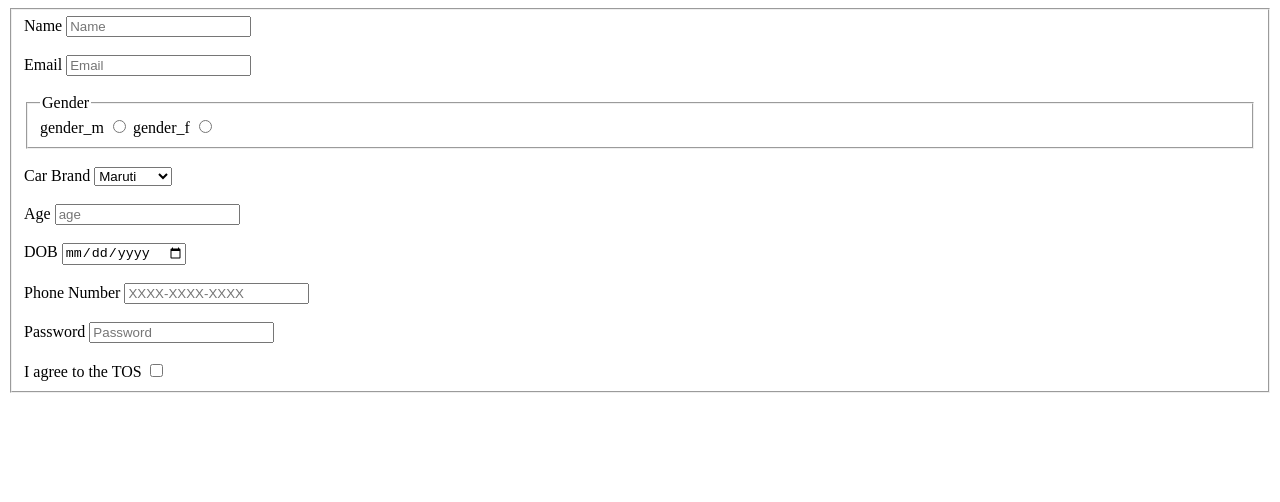
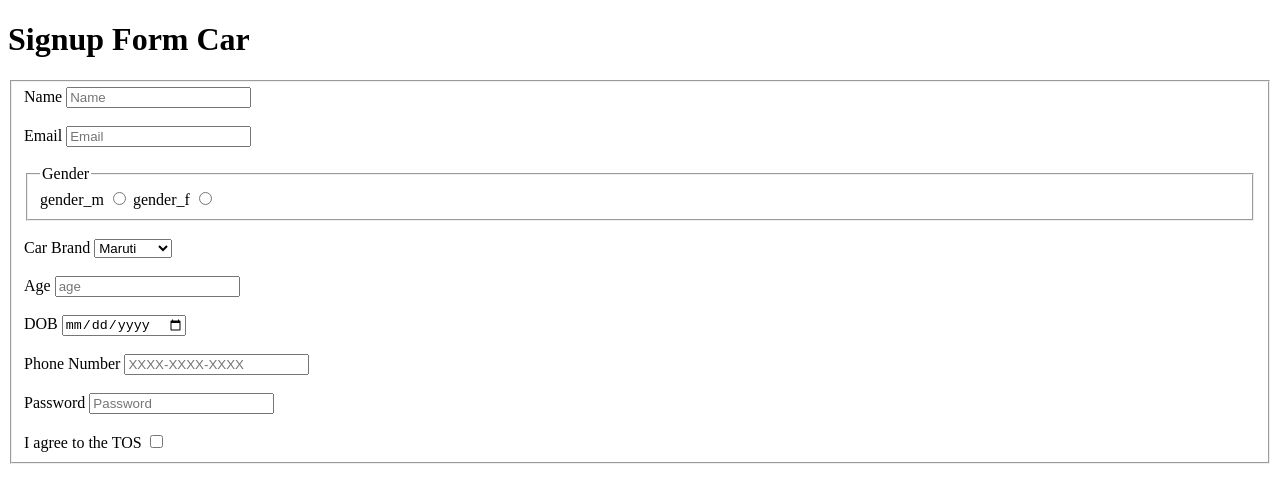
Before and after one commit to acciojob/signup-form-car-prashantrinshu, a website: page main.html in a window 1280 px wide. Drawn offline with Linux system fonts and the light colour scheme.

Commit message:
created a submission

```diff
--- a/main.html
+++ b/main.html
@@ -8,7 +8,8 @@
 
 <body>
 	<!-- the entire body must be written by student -->
-	<form>
+	<h1>Signup Form Car</h1>
+	<form method="post">
 		<fieldset>
 			<label for="name">Name</label>
 			<input type="text" id="name" placeholder="Name" required>
```
